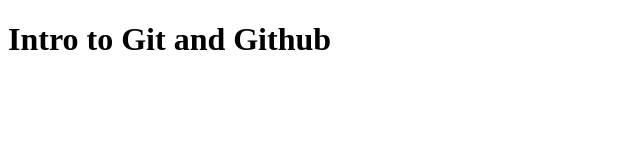
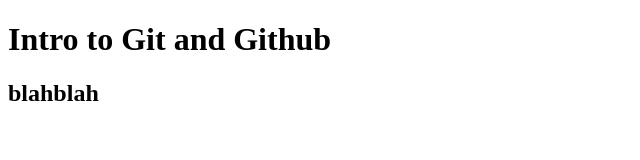
Before and after one commit to bingo-y67/githubpractice, a plain HTML site: page index.html in a window 1280 px wide. Shown: the whole page, without its empty margins (0-640 px from the left). Drawn offline with Linux system fonts and the light colour scheme.

```diff
--- a/index.html
+++ b/index.html
@@ -7,6 +7,8 @@
 </head>
 <body>
     <h1>Intro to Git and Github</h1>
+    <h2>blahblah
+    </h2>
 
 </body>
 </html>
```
Also changed, not shown: styles.css (added).
